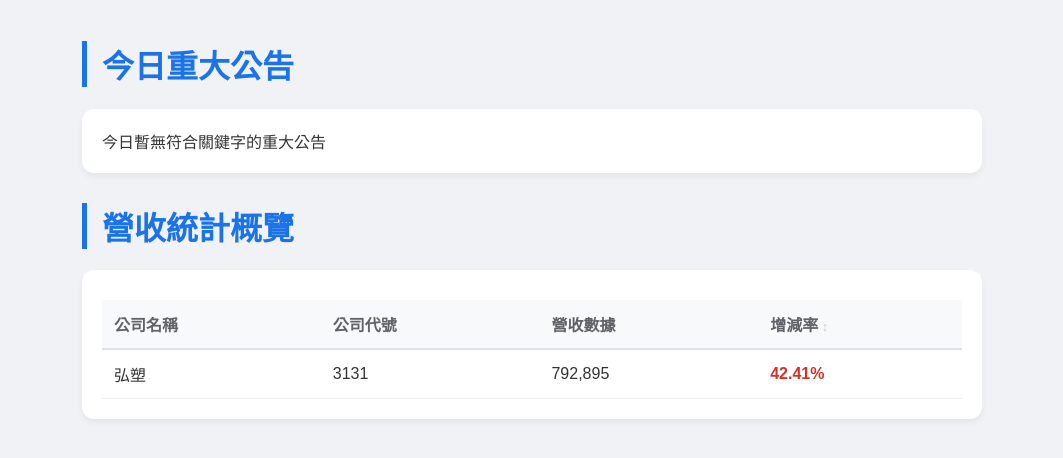
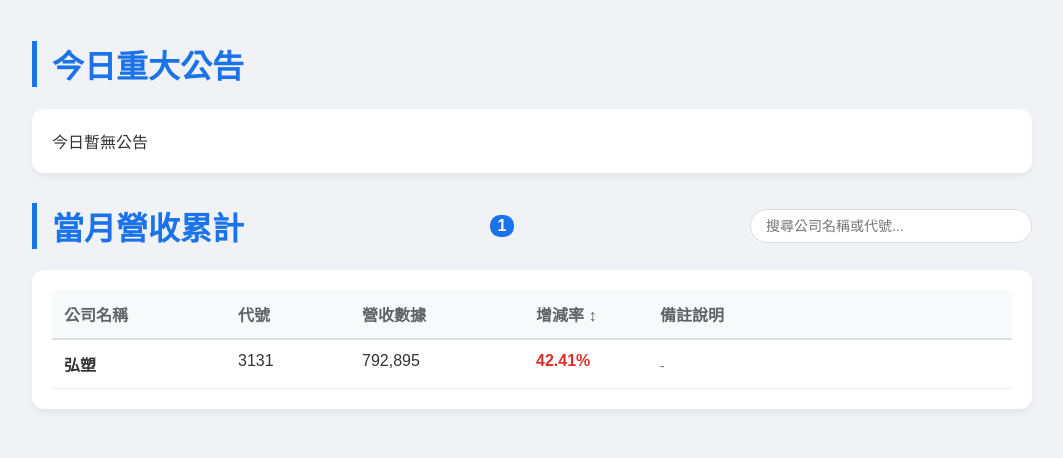
Before and after one commit to remark308-source/mops, a plain HTML site: page docs/index.html in a window 1280 px wide. Shown: the whole page, without its empty margins (108-1171 px from the left). Drawn offline with Linux system fonts and the light colour scheme.

Commit message:
Update index.html

```diff
--- a/docs/index.html
+++ b/docs/index.html
@@ -5,104 +5,85 @@
     <title>MOPS 股市監控看板</title>
     <style>
         body { font-family: "Microsoft JhengHei", sans-serif; background: #f0f2f5; margin: 0; padding: 20px; color: #333; }
-        .container { max-width: 900px; margin: 0 auto; }
-        h1 { color: #1a73e8; border-left: 5px solid #1a73e8; padding-left: 15px; }
+        .container { max-width: 1000px; margin: 0 auto; }
+        h1 { color: #1a73e8; border-left: 5px solid #1a73e8; padding-left: 15px; display: flex; align-items: center; justify-content: space-between; }
         .section { background: white; padding: 20px; border-radius: 12px; box-shadow: 0 4px 6px rgba(0,0,0,0.05); margin-bottom: 30px; }
+        .search-box { padding: 8px 15px; border: 1px solid #ddd; border-radius: 20px; font-size: 14px; width: 250px; }
         .ann-item { border-bottom: 1px solid #eee; padding: 15px 0; }
-        .ann-item:last-child { border-bottom: none; }
         .ann-header { font-weight: bold; color: #d93025; margin-bottom: 5px; }
-        .ann-subject { font-size: 1.1em; line-height: 1.4; }
-        table { width: 100%; border-collapse: collapse; margin-top: 10px; }
+        table { width: 100%; border-collapse: collapse; }
         th { background: #f8f9fa; color: #5f6368; padding: 12px; text-align: left; border-bottom: 2px solid #dee2e6; }
-        /* 排序表頭樣式 */
-        th.sortable { cursor: pointer; user-select: none; position: relative; transition: background 0.2s; }
-        th.sortable:hover { background: #edf2ff; color: #1a73e8; }
-        th.sortable::after { content: ' ↕'; opacity: 0.3; font-size: 0.8em; }
-
-        td { padding: 12px; border-bottom: 1px solid #eee; }
-        .loading { text-align: center; color: #888; padding: 20px; }
+        th.sortable { cursor: pointer; }
+        td { padding: 12px; border-bottom: 1px solid #eee; vertical-align: top; }
         .positive { color: #d93025; font-weight: bold; }
         .negative { color: #188038; font-weight: bold; }
+        .note-text { font-size: 0.85em; color: #666; margin-top: 4px; display: block; max-width: 400px; line-height: 1.4; }
+        .count-badge { font-size: 0.5em; background: #1a73e8; color: white; padding: 2px 8px; border-radius: 10px; margin-left: 10px; }
     </style>
 </head>
 <body>
     <div class="container">
         <h1>今日重大公告</h1>
-        <div id="ann-list" class="section"><div class="loading">正在讀取最新公告...</div></div>
+        <div id="ann-list" class="section">讀取中...</div>
 
-        <h1>營收統計概覽</h1>
+        <h1>
+            當月營收累計 <span id="rev-count" class="count-badge">0</span>
+            <input type="text" id="search" class="search-box" placeholder="搜尋公司名稱或代號...">
+        </h1>
         <div class="section">
             <table id="rev-table">
                 <thead>
                     <tr>
-                        <th>公司名稱</th>
-                        <th>公司代號</th>
-                        <th>營收數據</th>
-                        <th id="sort-growth" class="sortable">增減率</th>
+                        <th style="width: 150px;">公司名稱</th>
+                        <th style="width: 100px;">代號</th>
+                        <th style="width: 150px;">營收數據</th>
+                        <th id="sort-growth" class="sortable" style="width: 100px;">增減率 ↕</th>
+                        <th>備註說明</th>
                     </tr>
                 </thead>
-                <tbody id="rev-body">
-                    <tr><td colspan="4" class="loading">正在讀取營收資料...</td></tr>
-                </tbody>
+                <tbody id="rev-body"></tbody>
             </table>
         </div>
     </div>
 
     <script>
         let revenueData = [];
-        let sortAsc = false; // 預設降冪排序
+        let sortAsc = false;
 
-        // 讀取公告
-        fetch('./data/announcements.json')
-            .then(res => res.json())
-            .then(data => {
-                const list = document.getElementById('ann-list');
-                if (!data || data.length === 0) { list.innerHTML = '今日暫無符合關鍵字的重大公告'; return; }
-                list.innerHTML = data.map(i => `
-                    <div class="ann-item">
-                        <div class="ann-header">[${i.id}] ${i.name} - ${i.date}</div>
-                        <div class="ann-subject">${i.subject}</div>
-                    </div>
-                `).join('');
-            }).catch(() => document.getElementById('ann-list').innerHTML = '資料讀取失敗');
+        fetch('./data/announcements.json').then(res => res.json()).then(data => {
+            const list = document.getElementById('ann-list');
+            list.innerHTML = data.length ? data.map(i => `<div class="ann-item"><div class="ann-header">[${i.id}] ${i.name} - ${i.date}</div><div>${i.subject}</div></div>`).join('') : '今日暫無公告';
+        });
 
-        // 渲染營收表格的函數
-        function renderTable(data) {
+        function renderTable(filterText = '') {
             const tbody = document.getElementById('rev-body');
-            tbody.innerHTML = data.map(i => {
+            const filtered = revenueData.filter(i => i.name.includes(filterText) || i.id.includes(filterText));
+            document.getElementById('rev-count').innerText = filtered.length;
+            tbody.innerHTML = filtered.map(i => {
                 const growthVal = parseFloat(i.growth);
                 const colorClass = growthVal > 0 ? 'positive' : (growthVal < 0 ? 'negative' : '');
                 return `
                     <tr>
-                        <td>${i.name}</td>
+                        <td><strong>${i.name}</strong></td>
                         <td>${i.id}</td>
                         <td>${i.revenue}</td>
                         <td class="${colorClass}">${i.growth}</td>
+                        <td><span class="note-text">${i.note || '-'}</span></td>
                     </tr>
                 `;
             }).join('');
         }
 
-        // 讀取營收資料
-        fetch('./data/revenue.json')
-            .then(res => res.json())
-            .then(data => {
-                revenueData = data;
-                renderTable(revenueData);
-            }).catch(() => document.getElementById('rev-body').innerHTML = '<tr><td colspan="4">資料讀取失敗</td></tr>');
+        fetch('./data/revenue.json').then(res => res.json()).then(data => {
+            revenueData = data;
+            renderTable();
+        });
 
-        // 排序邏輯
+        document.getElementById('search').addEventListener('input', (e) => renderTable(e.target.value));
         document.getElementById('sort-growth').addEventListener('click', function() {
             sortAsc = !sortAsc;
-            this.innerText = '增減率 ' + (sortAsc ? '↑' : '↓');
-
-            const sorted = [...revenueData].sort((a, b) => {
-                const valA = parseFloat(a.growth) || 0;
-                const valB = parseFloat(b.growth) || 0;
-                return sortAsc ? valA - valB : valB - valA;
-            });
-
-            renderTable(sorted);
+            revenueData.sort((a, b) => (sortAsc ? 1 : -1) * (parseFloat(a.growth) - parseFloat(b.growth)));
+            renderTable(document.getElementById('search').value);
         });
     </script>
 </body>
```
